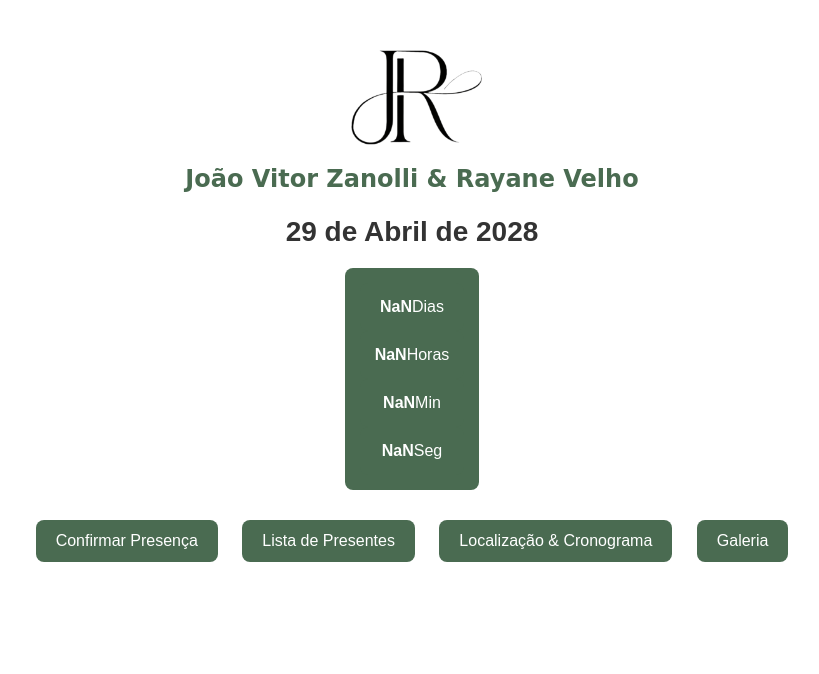
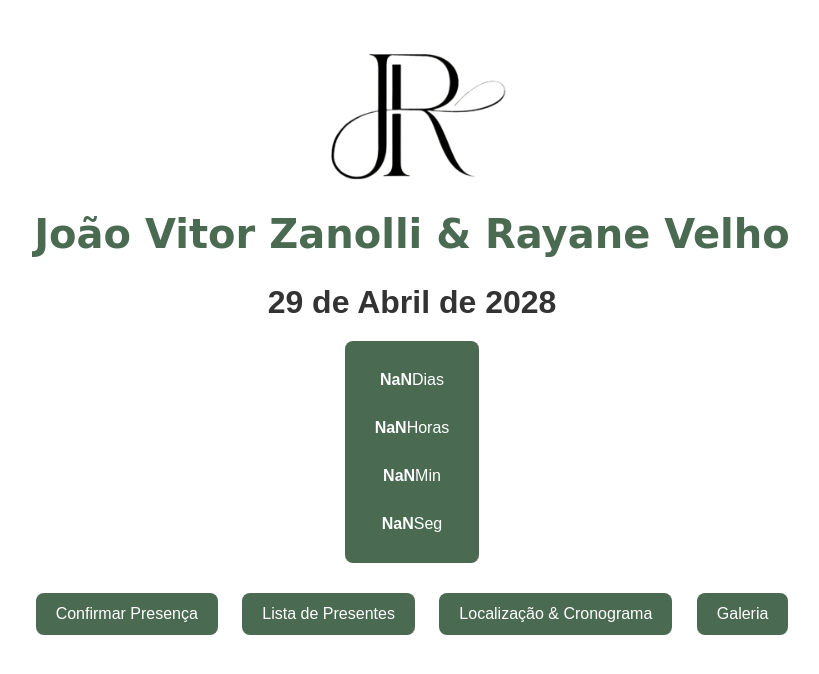
Before and after one commit to JR290428/JR, a plain HTML site: page index.html in a window 1280 px wide. Shown: the whole page, without its empty margins (228-1047 px from the left). Drawn offline with Linux system fonts and the light colour scheme; files whose address does not match are found by name.

Commit message:
Update style.css

```diff
--- a/style.css
+++ b/style.css
@@ -5,9 +5,9 @@ body {
   text-align: center;
 }
 .container { padding: 20px; }
-.monograma { width: 150px; margin-top: 20px; }
-.nomes { font-family: 'Brush Script MT', cursive; font-size: 24px; color: #4a6b51; }
-.data { font-size: 28px; margin-bottom: 20px; }
+.monograma { width: 200px; margin-top: 20px; }
+.nomes { font-family: 'Brush Script MT', cursive; font-size: 40px; color: #4a6b51; }
+.data { font-size: 32px; margin-bottom: 20px; }
 .btn {
   display: inline-block;
   margin: 10px;
```
